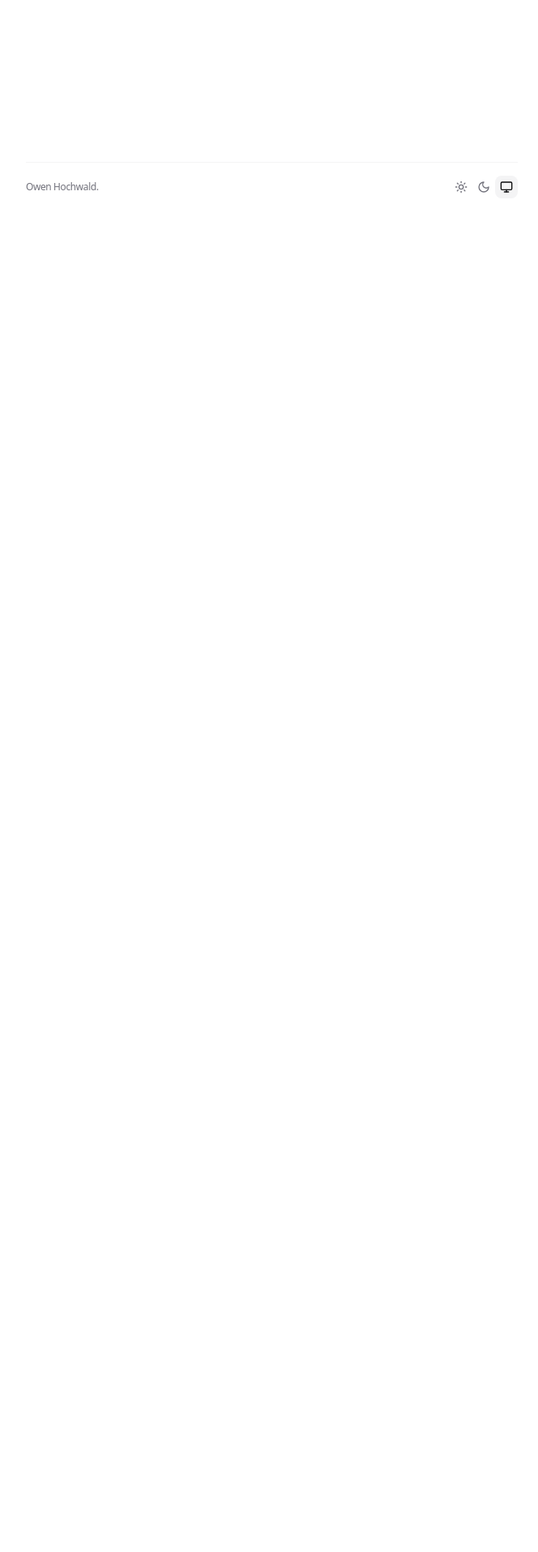
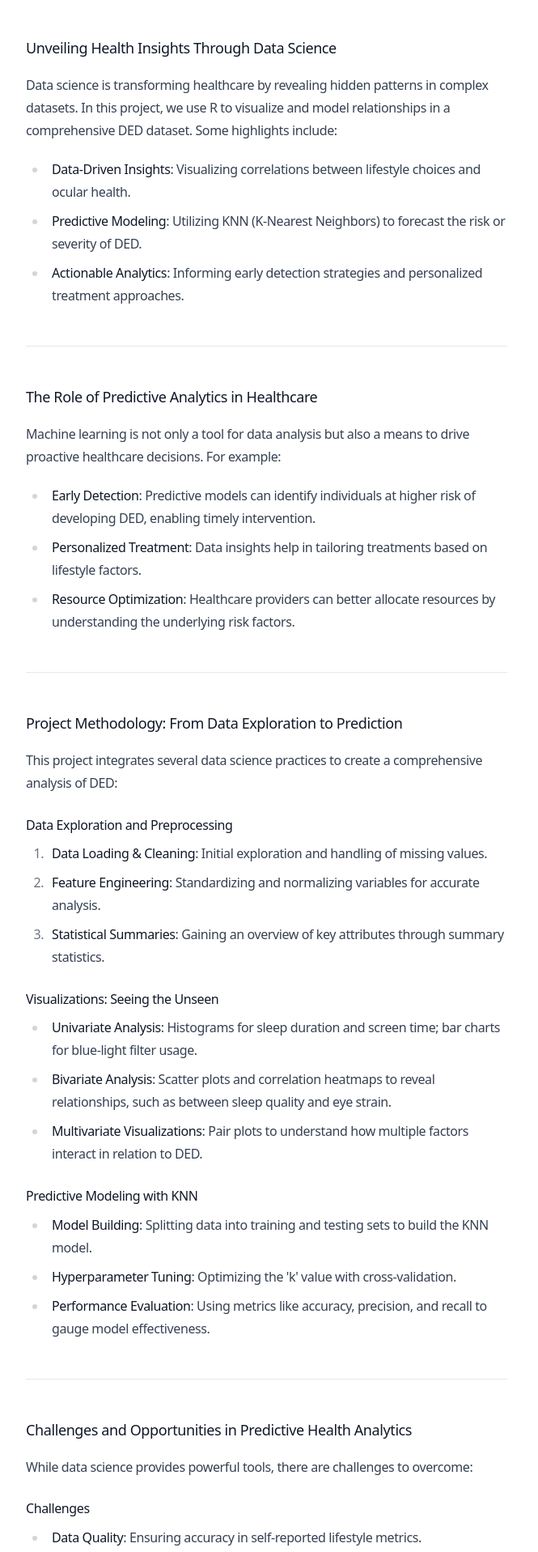
Before and after one commit to owenHochwald/personal-site, a Next.js app: page /blog/ubc-cpsc-course-reviews in a window 1280 px wide. Before the commit this address had no page. Shown: the part 880-2797 px from the top of the page at 81% size, without its empty margins (304-969 px from the left). Before the commit the page ends 1141 px from the top, so only its background shows below. Built offline with nearby package versions, Linux system fonts and the light colour scheme.

Commit message:
begin cooking up a new blog

```diff
--- /dev/null
+++ b/app/blog/ubc-cpsc-course-reviews/page.mdx
@@ -0,0 +1,95 @@
+<Cover
+  src="https://images.unsplash.com/photo-1635295852796-f6867d868156?q=80&w=2340&auto=format&fit=crop&ixlib=rb-4.1.0&ixid=M3wxMjA3fDB8MHxwaG90by1wYWdlfHx8fGVufDB8fHx8fA%3D%3D"
+  alt="Image depicting the beautiful UBC campus"
+  caption="Image courtesy of unsplash.com"
+/>
+
+# Exploring the Intersection of Data Science, Health, and Machine Learning
+
+Dry Eye Disease (DED) is a prevalent condition affecting millions. Leveraging data science and machine learning, we can uncover the lifestyle factors influencing DED and potentially predict its onset. This project explores the predictive power of key attributes such as sleep quality, sleep duration, eye redness, itchiness, screen time, blue-light filter usage, and eye strain.
+
+---
+
+## Unveiling Health Insights Through Data Science
+
+Data science is transforming healthcare by revealing hidden patterns in complex datasets. In this project, we use R to visualize and model relationships in a comprehensive DED dataset. Some highlights include:
+
+- **Data-Driven Insights**: Visualizing correlations between lifestyle choices and ocular health.
+- **Predictive Modeling**: Utilizing KNN (K-Nearest Neighbors) to forecast the risk or severity of DED.
+- **Actionable Analytics**: Informing early detection strategies and personalized treatment approaches.
+
+---
+
+## The Role of Predictive Analytics in Healthcare
+
+Machine learning is not only a tool for data analysis but also a means to drive proactive healthcare decisions. For example:
+
+- **Early Detection**: Predictive models can identify individuals at higher risk of developing DED, enabling timely intervention.
+- **Personalized Treatment**: Data insights help in tailoring treatments based on lifestyle factors.
+- **Resource Optimization**: Healthcare providers can better allocate resources by understanding the underlying risk factors.
+
+---
+
+## Project Methodology: From Data Exploration to Prediction
+
+This project integrates several data science practices to create a comprehensive analysis of DED:
+
+### Data Exploration and Preprocessing
+
+1. **Data Loading & Cleaning**: Initial exploration and handling of missing values.
+2. **Feature Engineering**: Standardizing and normalizing variables for accurate analysis.
+3. **Statistical Summaries**: Gaining an overview of key attributes through summary statistics.
+
+### Visualizations: Seeing the Unseen
+
+- **Univariate Analysis**: Histograms for sleep duration and screen time; bar charts for blue-light filter usage.
+- **Bivariate Analysis**: Scatter plots and correlation heatmaps to reveal relationships, such as between sleep quality and eye strain.
+- **Multivariate Visualizations**: Pair plots to understand how multiple factors interact in relation to DED.
+
+### Predictive Modeling with KNN
+
+- **Model Building**: Splitting data into training and testing sets to build the KNN model.
+- **Hyperparameter Tuning**: Optimizing the 'k' value with cross-validation.
+- **Performance Evaluation**: Using metrics like accuracy, precision, and recall to gauge model effectiveness.
+
+---
+
+## Challenges and Opportunities in Predictive Health Analytics
+
+While data science provides powerful tools, there are challenges to overcome:
+
+### Challenges
+
+- **Data Quality**: Ensuring accuracy in self-reported lifestyle metrics.
+- **Model Limitations**: KNN may have limitations with high-dimensional data.
+- **Generalizability**: Findings may be specific to the dataset and require validation in diverse populations.
+
+### Opportunities
+
+- **Innovative Diagnostics**: Combining machine learning with clinical data can revolutionize early detection.
+- **Personalized Health**: Tailoring interventions based on individual lifestyle data.
+- **Interdisciplinary Collaboration**: Bringing together data scientists, healthcare professionals, and researchers to tackle DED.
+
+---
+
+## Conclusion
+
+The fusion of data science and healthcare holds tremendous promise. By leveraging R for exploratory analysis and predictive modeling, we can uncover the intricate links between lifestyle factors and Dry Eye Disease. This project not only highlights the power of data-driven insights but also paves the way for early intervention and personalized treatment strategies.
+
+---
+
+### Questions for Reflection
+
+- How can we enhance data quality and overcome biases in health-related datasets?
+- What additional machine learning techniques could further improve predictive accuracy in clinical settings?
+
+### Further Reading
+
+- [Dataset](https://www.kaggle.com/datasets/dakshnagra/dry-eye-disease)
+- [K-Nearest Neighbors](https://parsnip.tidymodels.org/reference/nearest_neighbor.html)
+
+---
+
+### Music for Inspiration
+
+For those long coding sessions, why not enjoy some ambient tunes? Check out _"Ambient Health"_ by Boards of Canada—a blend of creativity and tranquility to keep you inspired.
--- a/app/data.ts
+++ b/app/data.ts
@@ -216,6 +216,12 @@ export const BLOG_POSTS: BlogPost[] = [
         link: '/blog/why-you-should-read-more-textbooks',
         uid: 'blog-2',
     },
+    {
+        title: 'UBC CPSC course-reviews',
+        description: 'A review of courses I\'ve taken in the UBC CPSC curriculum.',
+        link: '/blog/ubc-cpsc-course-reviews',
+        uid: 'blog-3',
+    }
 ]
 
 export const SOCIAL_LINKS: SocialLink[] = [
```
Also changed, not shown: 1 other file (tests, documents, lock files or other folders).
